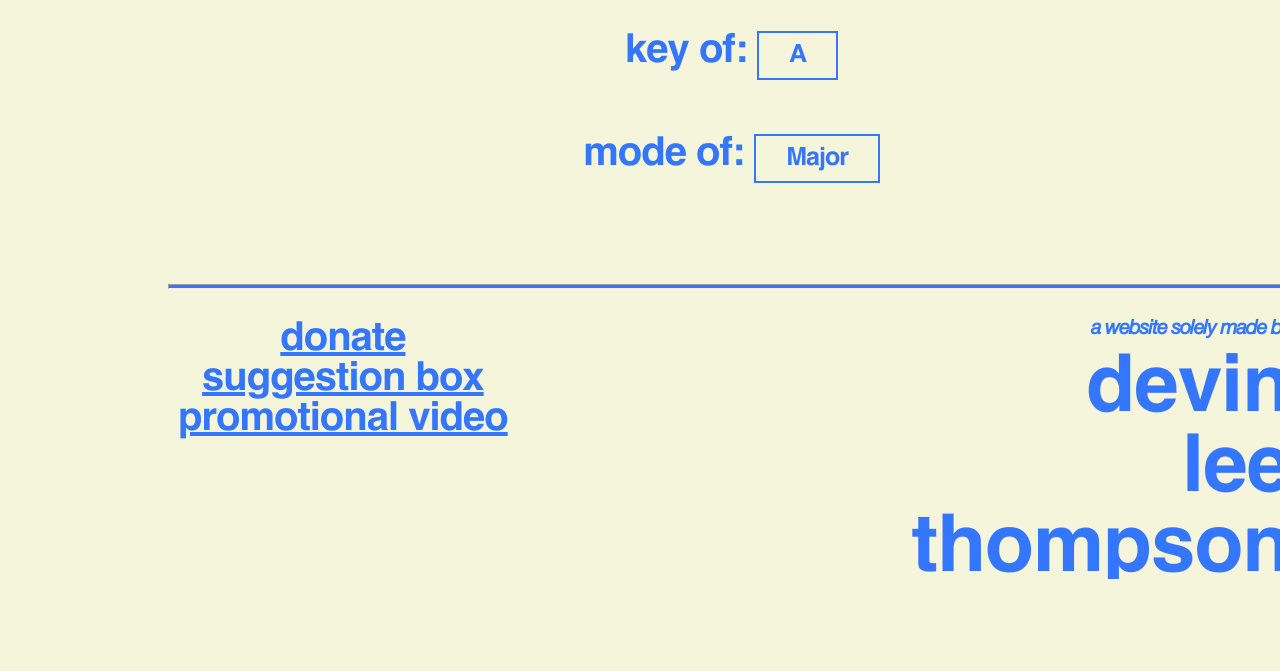
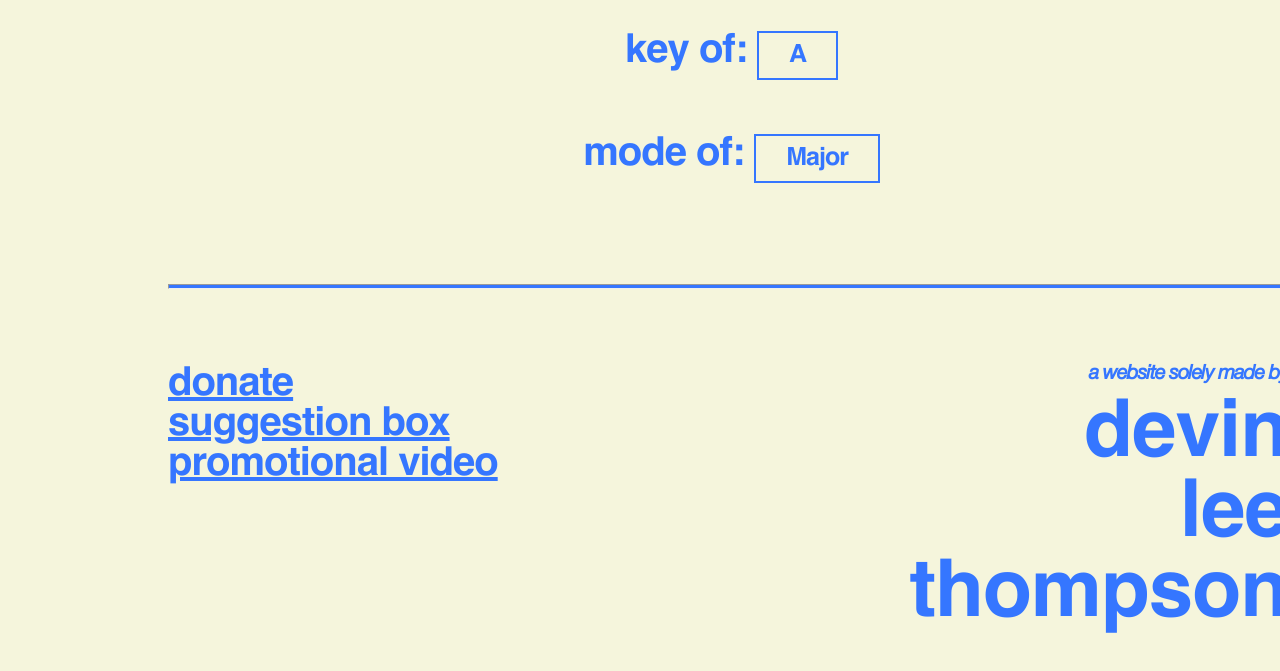
Before and after one commit to gunkhaus/ROSETTATONe, a plain HTML site: page index.html in a window 1280 px wide. Shown: the part 743-1414 px from the top of the page. Drawn offline with Linux system fonts and the light colour scheme.

Commit message:
Update rosettatoneStyle.css

```diff
--- a/rosettatoneStyle.css
+++ b/rosettatoneStyle.css
@@ -29,6 +29,12 @@
     url("https://db.onlinewebfonts.com/t/395410b1fd4cca8cfb17bd78a9c34889.svg#Helvetica Monospaced W06 Rg")format("svg");
 }
 
+html, body{
+    width: 100%;
+    height: 100%;
+    max-width: 100%;
+
+}
 
 h1{
     font-size: 150px;
@@ -38,6 +44,9 @@ h1{
     margin:0;
     margin-bottom: -20px;
     padding:0;
+    white-space: nowrap;
+    text-wrap: nowrap;
+    position:sticky;
 }
 
 h2{
@@ -50,6 +59,8 @@ h2{
     margin:0;
     margin-bottom: 100;
     padding:0;
+    white-space: nowrap;
+    text-wrap: nowrap;
 }
 
 h3{
@@ -59,6 +70,8 @@ h3{
     letter-spacing: -1px;
     text-align: center;
     margin-bottom: 10px;
+    white-space: nowrap;
+    text-wrap: nowrap;
 
 }
 
@@ -70,6 +83,8 @@ h4{
     text-align: left;
     margin-bottom: 10px;
     display: inline-block;
+    white-space: nowrap;
+    text-wrap: nowrap;
 }
 
 h5{
@@ -78,8 +93,9 @@ h5{
     color: #3576FF;
     margin-top:0px;
     margin-bottom: -20px;
+    white-space: nowrap;
+    text-wrap: nowrap;
 }
-
 
 h6{
     font-size: 20px;
@@ -88,8 +104,9 @@ h6{
     margin:0;
     margin-bottom: 10px;
     padding:0;
+    white-space: nowrap;
+    text-wrap: nowrap;
 }
-
 
 
 a{
@@ -147,10 +164,7 @@ button1:hover, button3:hover {
     margin: 0px;
     display: inline-block;
     margin-top: 100px;
-
 }
-
-
 
 .tonebar ul{
     list-style-type: none;
@@ -163,7 +177,7 @@ button1:hover, button3:hover {
     display: flex;
     justify-content: space-between; /* This aligns the advertisement divs on both sides of the tonebar */
     align-items: flex-start; /* Aligns them at the top */
-    position: sticky;
+
 }
 
 .innercontainer{
@@ -172,6 +186,8 @@ button1:hover, button3:hover {
     align-items: flex-start; /* Aligns them at the top */
     flex-shrink: 0;
 }
+
+
 
 .bottomcontainer{
     display: flex;
@@ -186,7 +202,7 @@ button1:hover, button3:hover {
 
 .advertisement {
     width: 160px;
-    height: 600px;
+    height: 1300px;
     background-color: beige;
     flex-shrink: 0;
     position: sticky;
@@ -303,36 +319,40 @@ button1:hover, button3:hover {
 
 }
 
-hr{
+hr {
     color: #3576FF;
     background-color: #3576FF;
     height: 3px;
+    width: 1120px;       /* This can be adjusted depending on the size you want for the <hr> */
+    position: absolute;
+
 }
+
 
 .bottomcontainer {
     display: flex;
     justify-content: space-between;
-    align-items: flex-start;
-    padding: 10px;
-    width: 100%;
+    align-items:safe ;
+    margin-top: 100px;
+    overflow: visible;
+    height: 350px;
+    width: 1120px;
 }
 
 .hyperlinks {
+
     display: inline-block;
     white-space: nowrap;
     text-wrap: nowrap;
+    text-align: left;
     margin-top: 0;  /* Ensure no top margin pushing it down */
 }
 
-.credits{
-    display: inline;
-    text-align:right;
-    white-space: nowrap;
-    text-wrap: nowrap;
-    float: right;
-    margin-right: 15px;
+.credits {
+
+    text-align: right;
+
 }
-
 
 
 @keyframes fadeIn {
```
